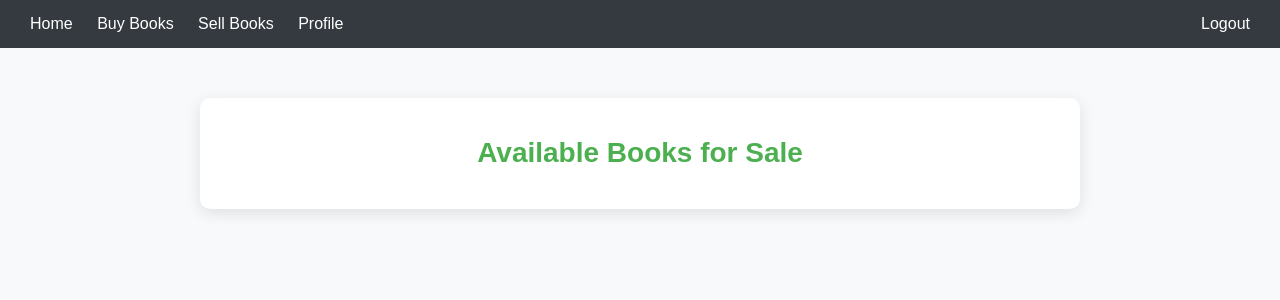
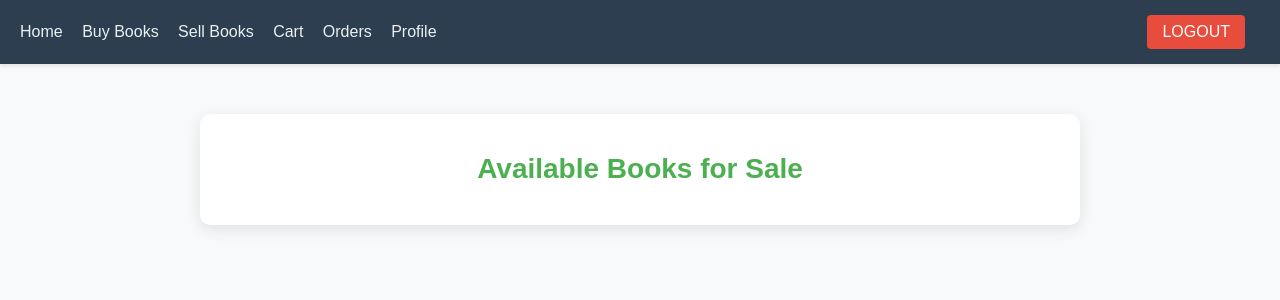
Before and after one commit to Emmanuel301004/Kind-cart, a PHP site: page /buy_books.php in a window 1280 px wide. Shown: the top 300 px of the page. Run offline with PHP 8.4, Linux system fonts and the light colour scheme; the visitor is signed in with stand-in values (Sample User, id 1); data that the repository does not hold is empty.

Commit message:
i solved conlfitcs

```diff
--- a/buy_books.php
+++ b/buy_books.php
@@ -58,21 +58,35 @@ $conn->close();
             padding: 0;
         }
 
+
         .navbar {
-            background-color: #343a40;
-            color: white;
-            padding: 15px 20px;
             display: flex;
             justify-content: space-between;
             align-items: center;
+            background-color: #2c3e50;
+            padding: 15px 20px;
+            box-shadow: 0 2px 4px rgba(0, 0, 0, 0.1);
         }
 
         .navbar a {
-            color: white;
+            color: #ecf0f1;
             text-decoration: none;
-            margin: 0 10px;
+            margin-right: 15px;
+            font-size: 1rem;
+            transition: color 0.3s ease;
         }
 
+        .navbar a:hover {
+            color: #bdc3c7;
+        }
+
+        .navbar .logout {
+            background-color: #e74c3c;
+            color: white;
+            padding: 8px 15px;
+            border-radius: 4px;
+            text-transform: uppercase;
+        }
         .book-list-container {
             margin: 50px auto;
             padding: 20px 40px;
@@ -115,15 +129,16 @@ $conn->close();
 </head>
 <body>
 
-<!-- Navbar -->
 <div class="navbar">
-    <div>
+    <div class="nav-links">
         <a href="dashboard.php">Home</a>
         <a href="buy_books.php">Buy Books</a>
         <a href="sell_books.php">Sell Books</a>
+        <a href="cart.php">Cart</a>
+        <a href="orders.php">Orders</a>
         <a href="profile.php">Profile</a>
     </div>
-    <a href="logout.php" style="color: white;">Logout</a>
+    <a href="logout.php" class="logout">Logout</a>
 </div>
 
 <!-- Book List -->
--- a/db.php
+++ b/db.php
@@ -11,3 +11,4 @@ if ($conn->connect_error) {
     die("Connection failed: " . $conn->connect_error);
 }
 ?>
+30
```
Also changed, not shown: index.html (+0 -7 lines), profile.php (+5 -2 lines), signup.php (+24 -51 lines), style.css (+0 -17 lines).
